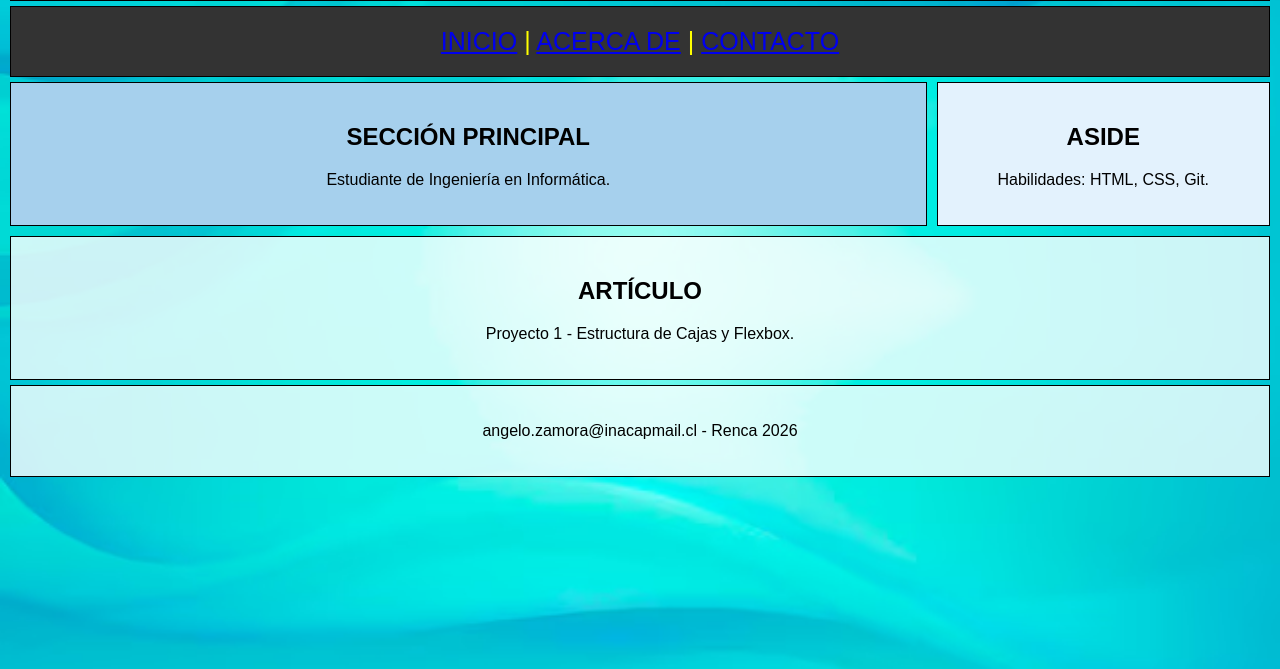
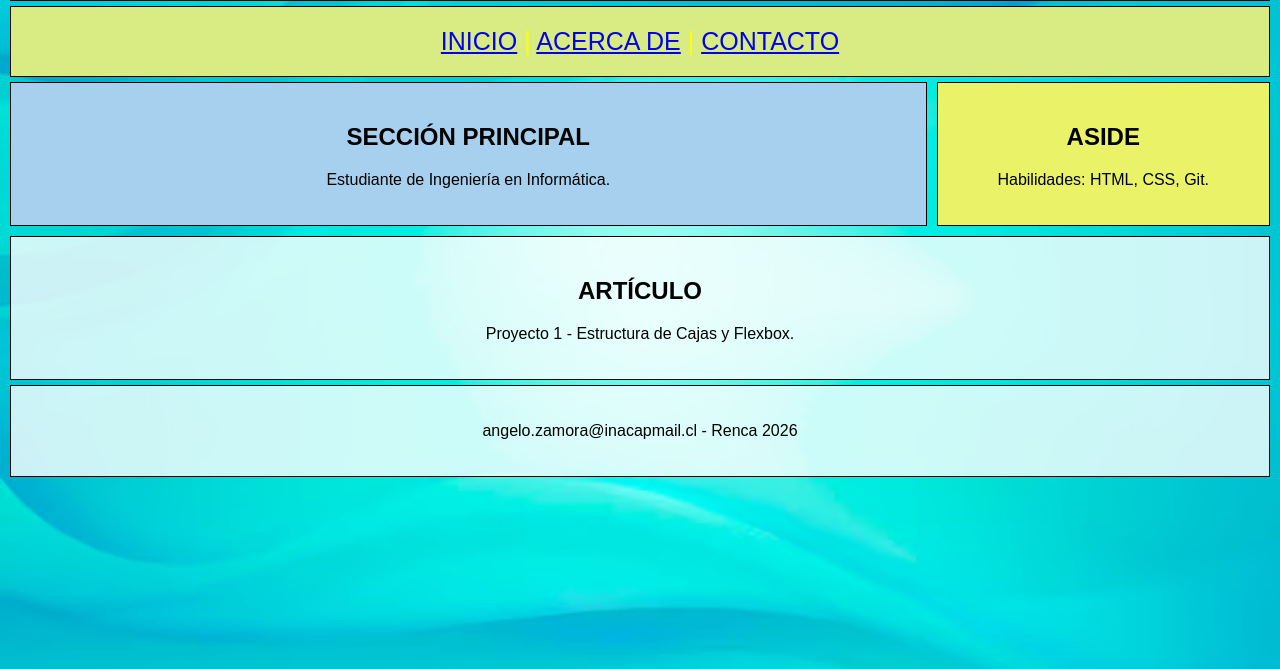
Before and after one commit to sicosis3dfx/Evaluacion-HTML-CSS3_Angelo-Zamora, a plain HTML site: page PaginaWEB/index.html in a window 1280 px wide. In both pictures the pointer is over the element 640 px from the left and 166 px from the top of the page. Shown: the part 131-800 px from the top of the page. Drawn offline with Linux system fonts and the light colour scheme.

Commit message:
Update style.css

```diff
--- a/PaginaWEB/css/style.css
+++ b/PaginaWEB/css/style.css
@@ -29,7 +29,7 @@
 
 .aside {
     flex: 1;
-    background-color: #e3f2fd;
+    background-color: #eaf368;
 }
 
 .header:hover {
@@ -39,7 +39,7 @@
 
 .nav:hover {
     color: yellow;
-    background-color: #333;
+    background-color: #d9ec83;
     font-size: 25px;
 }
 
```
